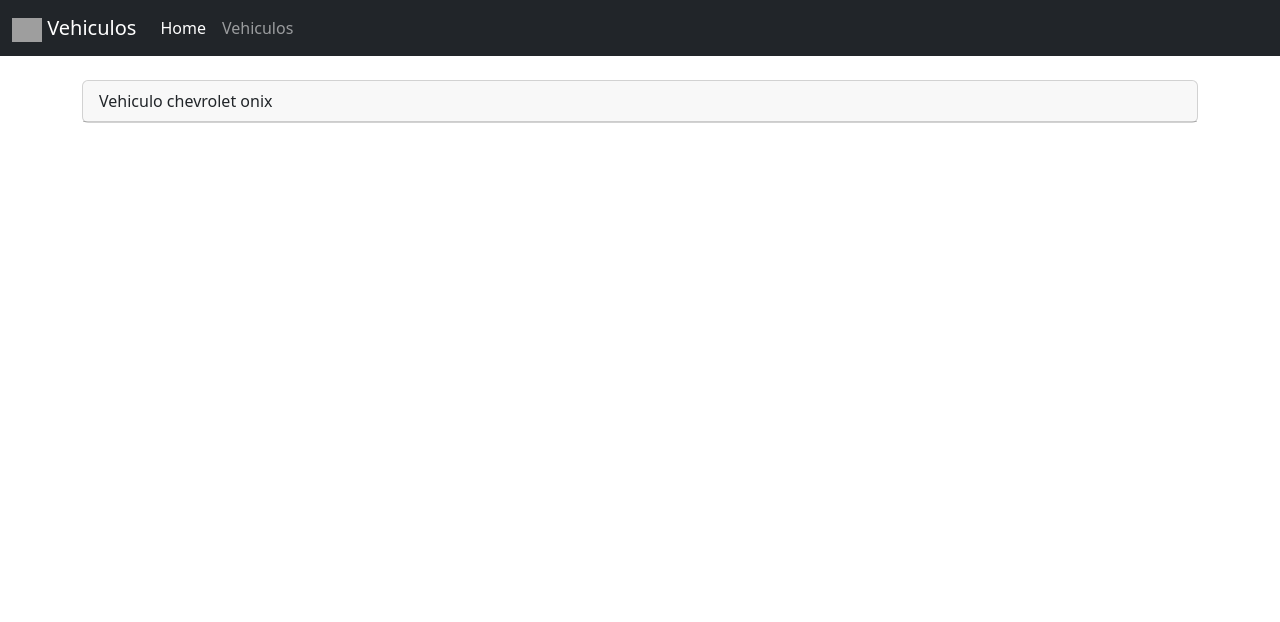
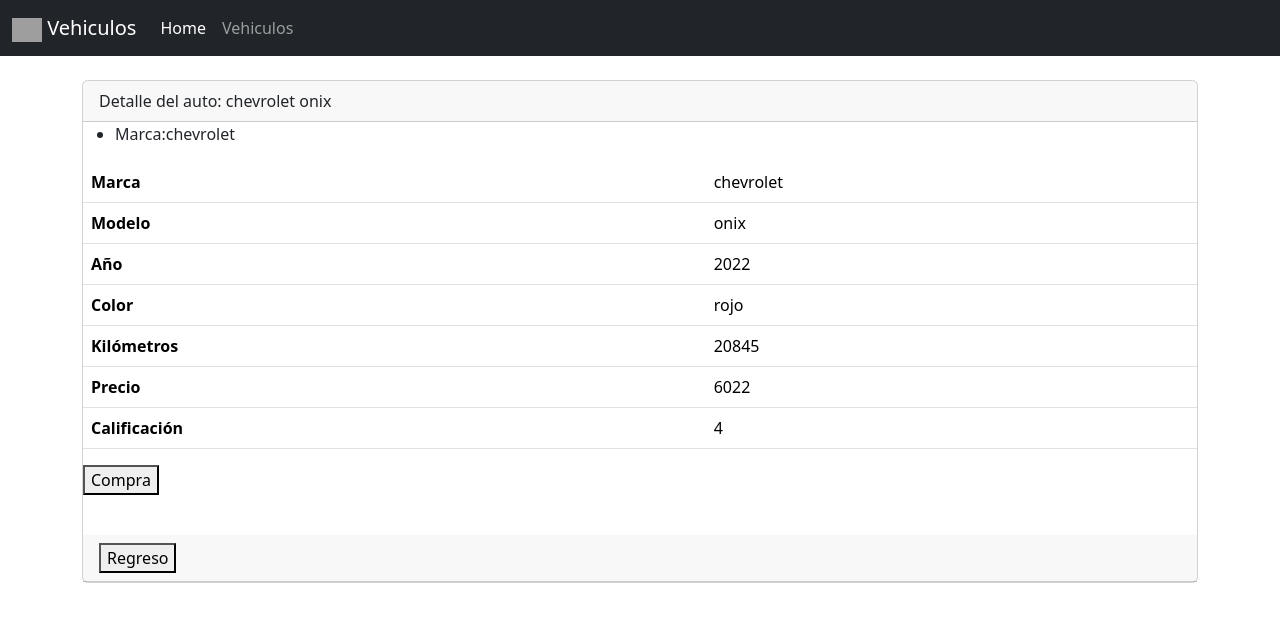
Before and after one commit to mishelle-quinchiguango/ventaAutos, an Angular app: page /vehiculo/1 in a window 1280 px wide. Shown: the top 622 px of the page. Built offline with nearby package versions, Linux system fonts and the light colour scheme; grey boxes are pictures that could not be loaded.

Commit message:
modelado pagVechiculoParet1

```diff
--- a/src/app/paginas/PagVehiculo/PagVehiculo.component.html
+++ b/src/app/paginas/PagVehiculo/PagVehiculo.component.html
@@ -1,6 +1,63 @@
 <div class="card">
   <div class="card-header">
-    Vehiculo {{vehiculo.marca}} {{vehiculo.modelo}}
+    Detalle del auto: {{vehiculo.marca}} {{vehiculo.modelo}}
   </div>
 
+
+  <div class="table-responsive">
+    <div class="tabla">
+      <ul>
+        <li>Marca:{{vehiculo.marca}} </li>
+      </ul>
+      <table class="table ">
+
+
+        <thead>
+
+        </thead>
+        <tbody>
+          <tr>
+            <th>Marca</th>  <td>{{vehiculo.marca}} </td>
+          </tr>
+          <tr>
+            <th>Modelo</th> <td>{{vehiculo.modelo}}</td>
+          </tr>
+          <tr>
+            <th>Año</th> <td>{{vehiculo.anio}}</td>
+          </tr>
+          <tr>
+            <th>Color</th> <td>{{vehiculo.color}}</td>
+          </tr>
+          <tr>
+            <th>Kilómetros</th> <td>{{vehiculo.kilometros}}</td>
+          </tr>
+          <tr>
+            <th>Precio</th> <td>{{vehiculo.precio}}</td>
+          </tr>
+          <tr>
+            <th>Calificación</th> <td>{{vehiculo.calificacion}} </td>
+          </tr>
+        </tbody>
+      </table>
+
+
+
+      <div>
+        <button> Compra</button>
+      </div>
+
+      <div>
+          <img src={{vehiculo.foto}} style="width: 180px; margin: 20px;">
+      </div>
+
+
+    </div>
 </div>
+
+
+<div class="card-header">
+  <button>Regreso</button>
+</div>
+
+
+</div>
--- a/src/app/paginas/PagVehiculo/PagVehiculo.component.ts
+++ b/src/app/paginas/PagVehiculo/PagVehiculo.component.ts
@@ -10,8 +10,14 @@ export class PagVehiculoComponent implements OnInit {
 
   vehiculo: Vehiculo={
     id:"1",
+    foto:"",
     marca:"chevrolet",
-    modelo:"onix"
+    modelo:"onix",
+    anio:2022,
+    color:"rojo",
+    kilometros:"20845",
+    precio:6022,
+    calificacion:4
   }
 
   constructor() { }
--- a/src/app/servicios/vehiculo.service.ts
+++ b/src/app/servicios/vehiculo.service.ts
@@ -14,6 +14,11 @@ getVehiculo(){
   return this.listaAutos
 }
 
+
+getVehiculoFiltro(id: string){
+  return this.listaAutos
+}
+
 private listaAutos: Array <Vehiculo>=[
   {"id":"1","foto":'https://acroadtrip.blob.core.windows.net/catalogo-imagenes/m/RT_V_7fe28e653a23491e83df7fddae8ae8d2.jpg',"marca":"Chevrolet","modelo":"Silverado-a","anio":2004,"color":"Blanco","kilometros":"1000","precio":21300,"calificacion":2},
   {"id":"2","foto":'https://images.patiotuerca.com/thumbs/w/990x540xC/amz_ptf_ecuador/2292022/1693286/o_o/pt_1693286_11445403.jpg',"marca":"Suzuki","modelo":"Gran Vitara","anio":2014,"color":"Plomo","kilometros":"2190","precio":11900,"calificacion":3},
```
Also changed, not shown: src/assets/imagenes/imagenInicio.PNG (added).
